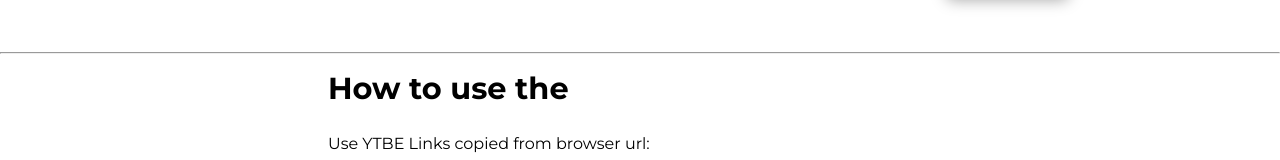
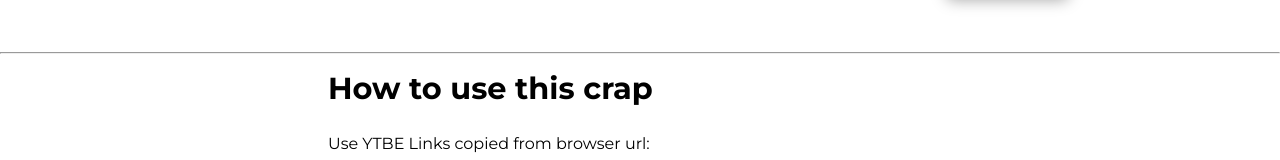
Before and after one commit to scara78/mihai, a plain HTML site: page index.html in a window 1280 px wide. Shown: the part 246-406 px from the top of the page. Drawn offline with Linux system fonts and the light colour scheme.

Commit message:
Update index.html

```diff
--- a/index.html
+++ b/index.html
@@ -32,7 +32,7 @@
     <hr>
    <div class="info">
         <div class="items">
-            <h1>How to use the </h1>
+            <h1>How to use this crap </h1>
             <p>Use YTBE Links copied from browser url:</p>
 		<hr>
 
```
